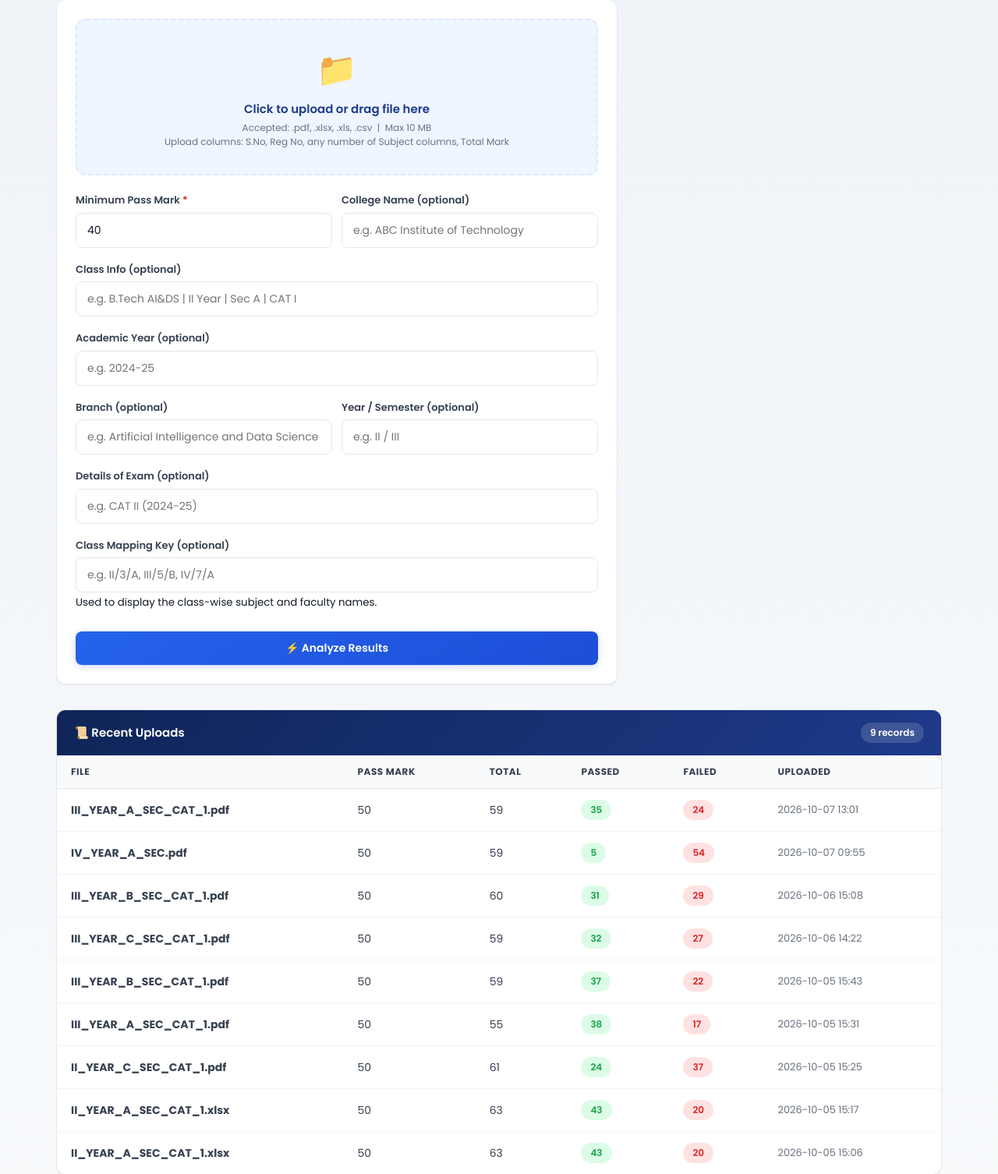
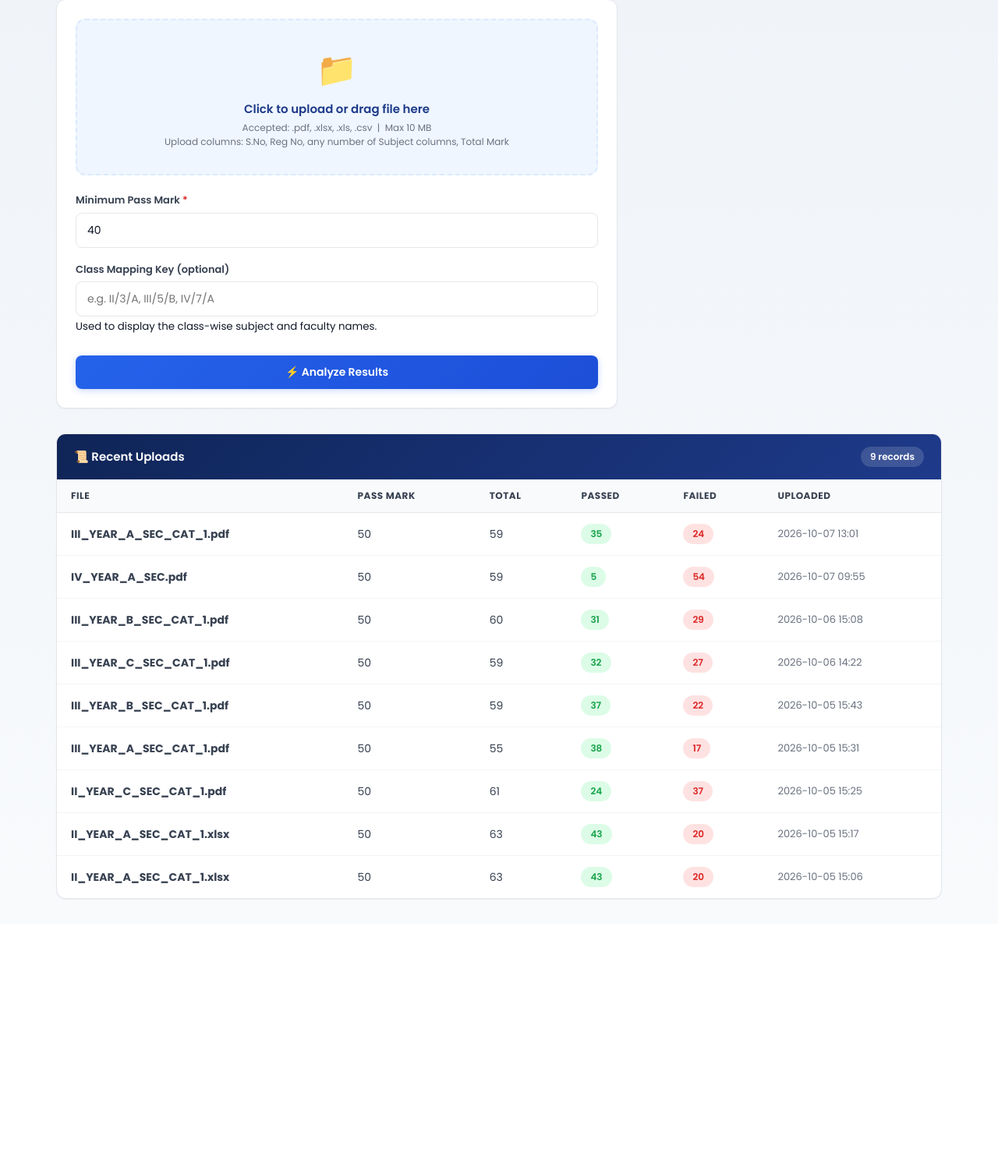
Before and after one commit to rajasree-ai/GradeUp, a Flask app: page / in a window 1280 px wide. Shown: the part 259-1765 px from the top of the page at 78% size. After the commit the page ends 1413 px from the top, so only its background shows below. Run offline with Flask 3, Linux system fonts and the light colour scheme; a user stored in the database is signed in; data comes from the database, SQL or seed files in the repository.

Commit message:
Remove marked upload form fields
Remove college, class, academic year, branch, semester and exam details inputs. Keep pass mark and class mapping key.\n\nCo-authored-by: Copilot <223556219+Copilot@users.noreply.github.com>

```diff
--- a/app.py
+++ b/app.py
@@ -43,12 +43,6 @@ def upload():
 
     file = request.files["file"]
     pass_mark = int(request.form.get("pass_mark", 40))
-    college_name = request.form.get("college_name", "").strip()
-    class_info = request.form.get("class_info", "").strip()
-    academic_year = request.form.get("academic_year", "").strip()
-    branch = request.form.get("branch", "").strip()
-    year_semester = request.form.get("year_semester", "").strip()
-    exam_details = request.form.get("exam_details", "").strip()
     class_key = request.form.get("class_key", "").strip()
 
     if file.filename == "" or not allowed_file(file.filename):
@@ -68,13 +62,12 @@ def upload():
 
         session["filepath"] = filepath
         session["pass_mark"] = pass_mark
-        session["college_name"] = college_name
-        session["class_info"] = class_info
-        session["academic_year"] = academic_year
-        session["branch"] = branch
-        session["year_semester"] = year_semester
-        session["exam_details"] = exam_details
         session["class_key"] = class_key
+        for key in (
+            "college_name", "class_info", "academic_year", "branch",
+            "year_semester", "exam_details",
+        ):
+            session.pop(key, None)
 
         save_upload(current_user.id, filename, pass_mark, stats)
         return redirect(url_for("dashboard"))
@@ -204,13 +197,7 @@ def download_counselling_report():
     analyzer.analyze()
     out_path = analyzer.export_counselling_pdf(
         REPORT_FOLDER,
-        college_name=session.get("college_name", ""),
         department=current_user.department,
-        class_info=session.get("class_info", ""),
-        academic_year=session.get("academic_year", ""),
-        branch=session.get("branch", ""),
-        year_semester=session.get("year_semester", ""),
-        exam_details=session.get("exam_details", ""),
         class_key=session.get("class_key", ""),
     )
     return send_file(out_path, as_attachment=True,
--- a/templates/index.html
+++ b/templates/index.html
@@ -26,48 +26,12 @@
                        accept=".pdf,.xlsx,.xls,.csv" required>
             </div>
 
-            <div style="display: grid; grid-template-columns: 1fr 1fr; gap: 12px; margin-top: 22px;">
+            <div style="display: grid; grid-template-columns: 1fr; gap: 12px; margin-top: 22px;">
                 <div class="form-group">
                     <label>Minimum Pass Mark <span class="req">*</span></label>
                     <input type="number" name="pass_mark" class="form-control"
                            value="40" min="0" max="100" required>
                 </div>
-                <div class="form-group">
-                    <label>College Name (optional)</label>
-                    <input type="text" name="college_name" class="form-control"
-                           placeholder="e.g. ABC Institute of Technology">
-                </div>
-            </div>
-
-            <div class="form-group">
-                <label>Class Info (optional)</label>
-                <input type="text" name="class_info" class="form-control"
-                       placeholder="e.g. B.Tech AI&DS | II Year | Sec A | CAT I">
-            </div>
-
-            <div class="form-group">
-                <label>Academic Year (optional)</label>
-                <input type="text" name="academic_year" class="form-control"
-                       placeholder="e.g. 2024-25">
-            </div>
-
-            <div style="display: grid; grid-template-columns: 1fr 1fr; gap: 12px;">
-                <div class="form-group">
-                    <label>Branch (optional)</label>
-                    <input type="text" name="branch" class="form-control"
-                           placeholder="e.g. Artificial Intelligence and Data Science">
-                </div>
-                <div class="form-group">
-                    <label>Year / Semester (optional)</label>
-                    <input type="text" name="year_semester" class="form-control"
-                           placeholder="e.g. II / III">
-                </div>
-            </div>
-
-            <div class="form-group">
-                <label>Details of Exam (optional)</label>
-                <input type="text" name="exam_details" class="form-control"
-                       placeholder="e.g. CAT II (2024-25)">
             </div>
 
             <div class="form-group">
```
